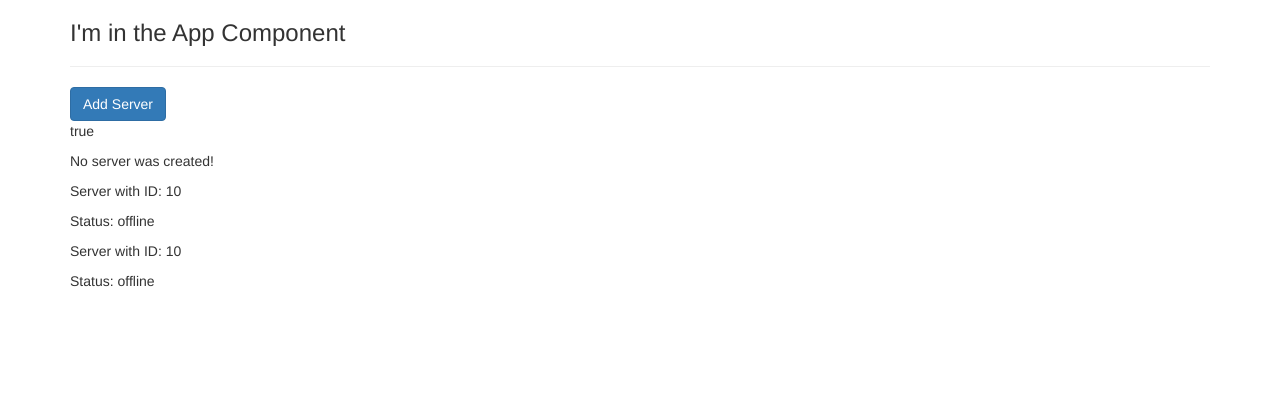
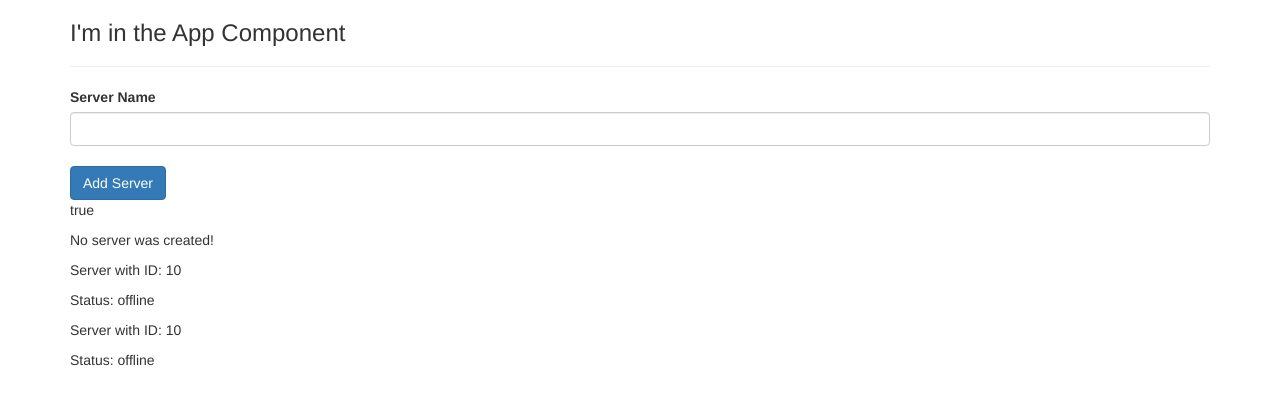
Before and after one commit to RaistlinD2x-Dev/angular-ms-1, an Angular app: page / in a window 1280 px wide. Shown: the top 404 px of the page. Built offline with nearby package versions, Linux system fonts and the light colour scheme.

Commit message:
tied input event.value.target to property on class and output value

```diff
--- a/src/app/servers/servers/servers.component.css
+++ b/src/app/servers/servers/servers.component.css
@@ -0,0 +1,3 @@
+button {
+  margin-top: 10px
+}
--- a/src/app/servers/servers/servers.component.html
+++ b/src/app/servers/servers/servers.component.html
@@ -1,3 +1,10 @@
+<label>Server Name</label>
+<input
+  type="text"
+  class="form-control"
+  (input)="onUpdateServerName($event)"
+>
+<p> {{ serverName }}</p>
 <button
   class="btn btn-primary"
   [disabled]="!allowNewServer"
--- a/src/app/servers/servers/servers.component.ts
+++ b/src/app/servers/servers/servers.component.ts
@@ -9,6 +9,8 @@
 
   allowNewServer = false;
   serverCreationStatus = 'No server was created!'
+  serverName = ''
+
 
 
   constructor() {
@@ -24,4 +26,8 @@
     this.serverCreationStatus = 'Server was created!'
   }
 
+  onUpdateServerName(event: any) {
+    this.serverName = event.target.value
+  }
+
 }
```
